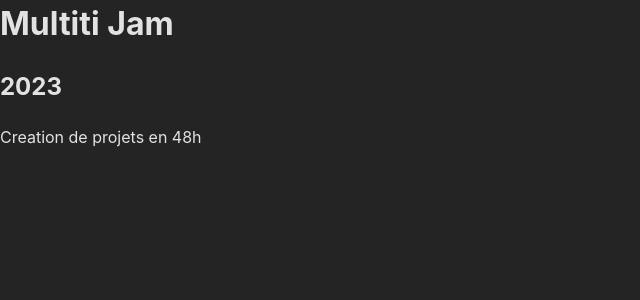
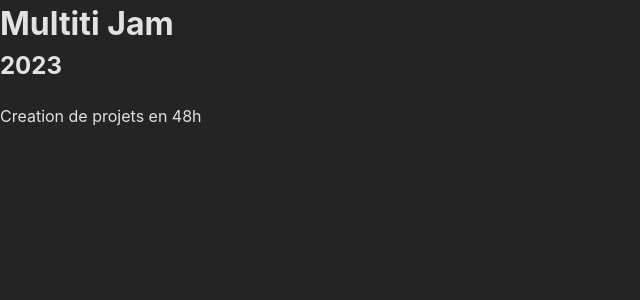
Before and after one commit to iadmm/2023_multiti_chrono, a React (Vite) app: page / in a window 1280 px wide. Shown: the top 300 px of the page, without its empty margins (0-640 px from the left). Built offline with nearby package versions, Linux system fonts and the light colour scheme.

Commit message:
Add spacing classes

```diff
--- a/src/components/pages/home/Home.jsx
+++ b/src/components/pages/home/Home.jsx
@@ -3,7 +3,7 @@ import React from 'react';
 const Home = () => {
     return (
         <div>
-            <h1>Multiti Jam</h1>
+            <h1 className="u-margin-bottom-none">Multiti Jam</h1>
             <h2>2023</h2>
             <p>Creation de projets en 48h</p>
         </div>
--- a/src/sass/main.scss
+++ b/src/sass/main.scss
@@ -9,7 +9,11 @@
 @import "objects/_objects-fluidimage.scss";
 @import "objects/_objects-fluidvideo.scss";
 
-@import "components/_components-test.scss";
 
 @import "layout/_layout-container.scss";
 @import "layout/_layout-grid.scss";
+
+@import "components/_components-test.scss";
+
+@import "utilities/_utilities-spacing.scss";
+@import "utilities/_utilities-margins.scss";
--- /dev/null
+++ b/src/sass/utilities/_utilities-margins.scss
@@ -0,0 +1,30 @@
+@use 'sass:list';
+@use 'sass:map';
+
+@mixin margin-class($prefix, $sizes, $property) {
+  @each $key, $value in $sizes{
+    .#{$prefix}-#{$key} {
+      #{$property}: $value;
+    }
+  }
+}
+
+$sizes: (
+  'none' : 0,
+  '2xs' : 0,
+  'xs' : 0,
+  'sm' : 0,
+  'md' : 0,
+  'lg' : 0,
+  'xl' : 0,
+  '2xl' : 0,
+);
+
+$properties : 'margin', 'padding';
+$sides : '', '-top', '-right', '-bottom', '-left';
+
+@each $property in $properties{
+  @each $side in $sides {
+    @include margin-class("u-#{$property}#{$side}", $sizes, "#{$property}#{$side}");
+  }
+}
```
Also changed, not shown: src/sass/utilities/_utilities-spacing.scss (added).
